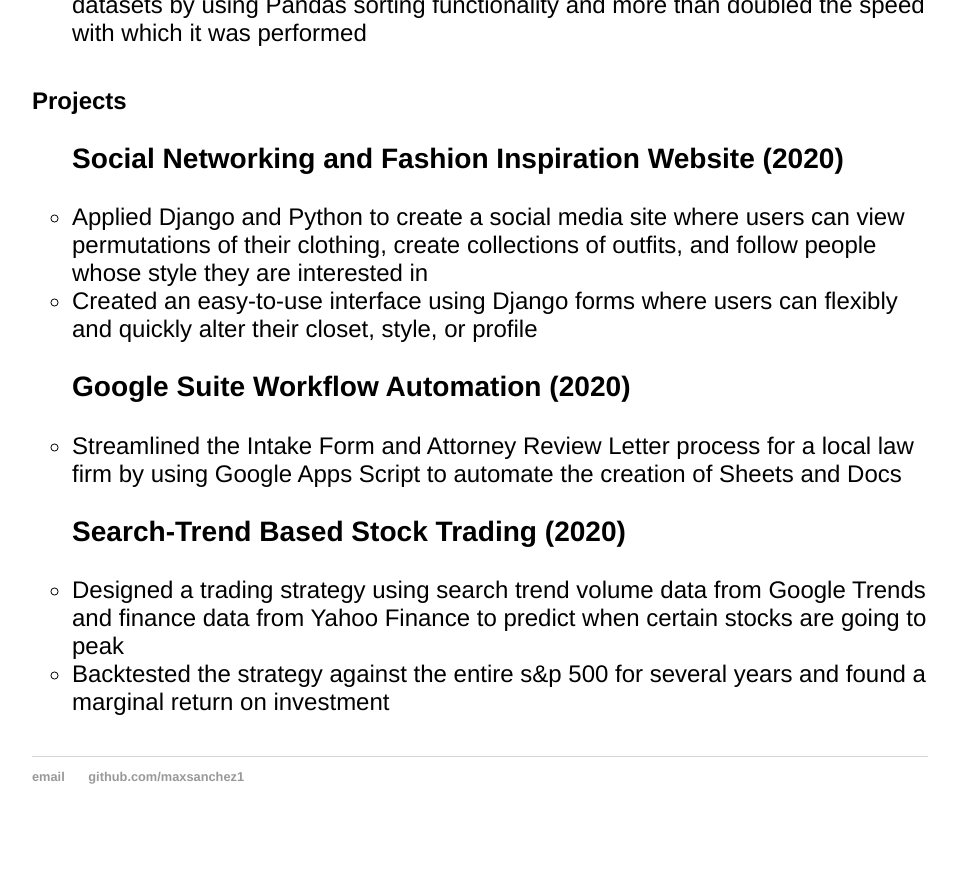
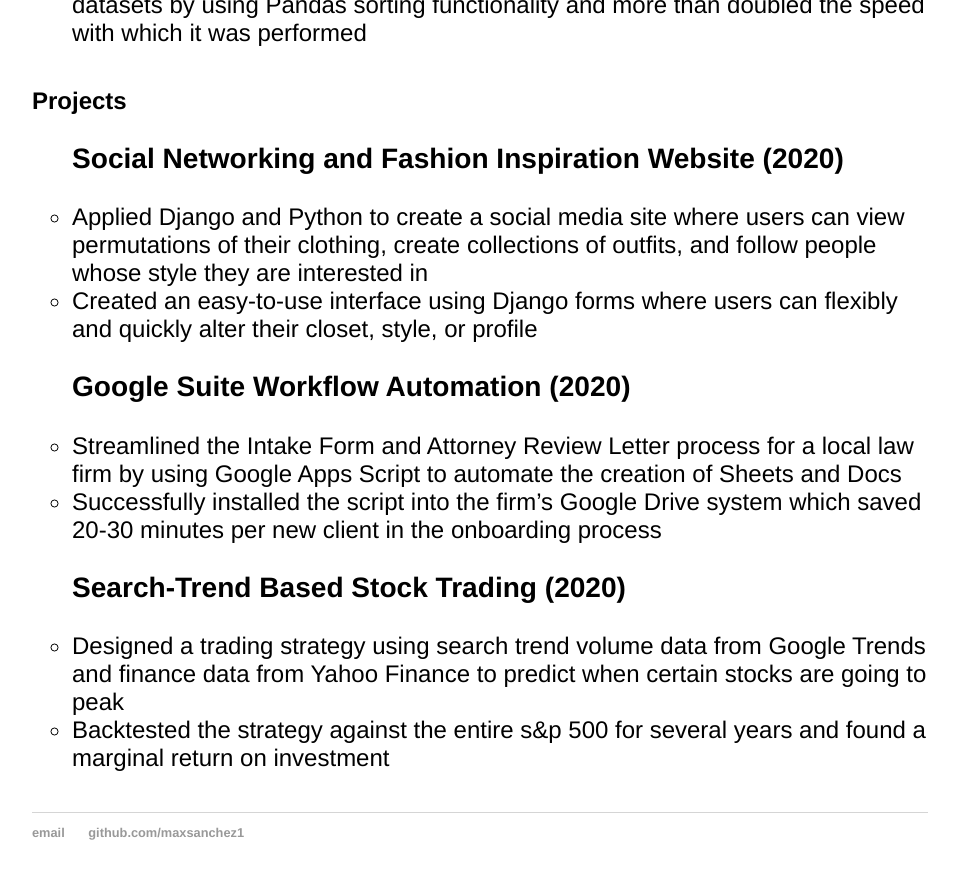
Before and after one commit to MaxSanchez1/maxsanchez1.github.io, a Jekyll site: the page built from index.html, in a window 1280 px wide and 900 px high, scrolled down 1218 px. Shown: the top 879 px of the window, without its empty margins (160-1119 px from the left). Built offline with Jekyll 4.4.1, drawn with Linux system fonts in a browser that asks for light colours; before the commit the page ends 2062 px from its top, so only the background shows below that.

Commit message:
Update index.html
fix an html bracketing error

```diff
--- a/index.html
+++ b/index.html
@@ -32,7 +32,7 @@ title: Max Sanchez
 		<li>Created an easy-to-use interface using Django forms where users can flexibly and quickly alter their closet, style, or profile</li>
 		<h3>Google Suite Workflow Automation (2020)</h3>
 		<li>Streamlined the Intake Form and Attorney Review Letter process for a local law firm by using Google Apps Script to automate the creation of Sheets and Docs</li>
-		<liSuccessfully installed the script into the firm’s Google Drive system which saved 20-30 minutes per new client in the onboarding process</li>
+		<li>Successfully installed the script into the firm’s Google Drive system which saved 20-30 minutes per new client in the onboarding process</li>
 		<h3>Search-Trend Based Stock Trading (2020)</h3>
 		<li>Designed a trading strategy using search trend volume data from Google Trends and finance data from Yahoo Finance to predict when certain stocks are going to peak</li>
 		<li>Backtested the strategy against the entire s&p 500 for several years and found a marginal return on investment</li>
```
